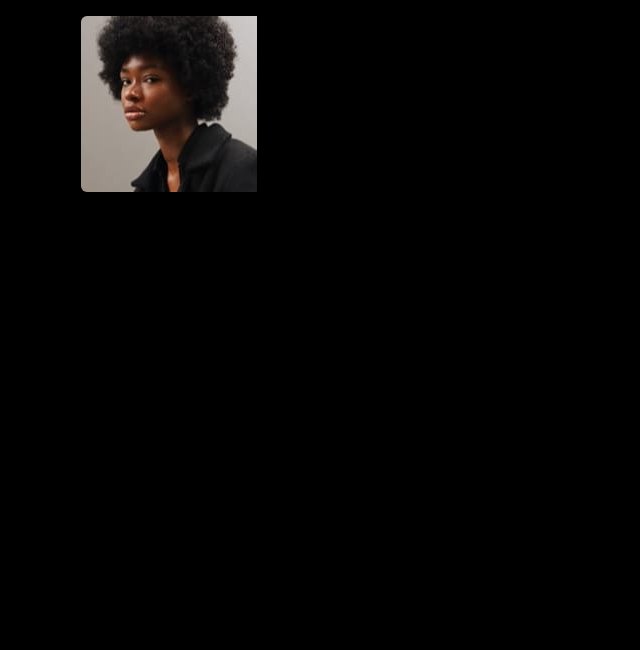
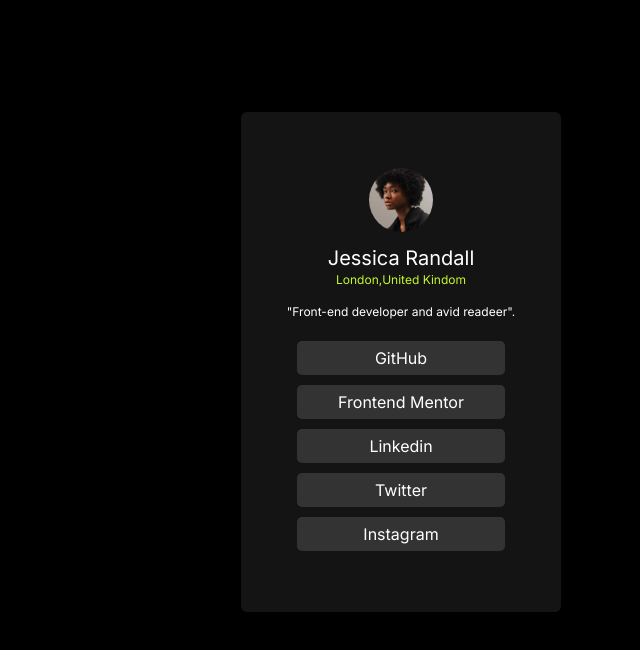
Before and after one commit to alpha-eric08/social-link-profile-app, a plain HTML site: page index.html in a window 1280 px wide. Shown: the whole page, without its empty margins (239-879 px from the left). Drawn offline with nearby package versions, Linux system fonts and the light colour scheme.

Commit message:
i just finished implenting a social-profile-app.

```diff
--- a/index.html
+++ b/index.html
@@ -8,11 +8,39 @@
     <script src="https://cdn.tailwindcss.com"></script>
   </head>
   <body>
-    <main class="max-w-2xl h-max mx-auto bg-off-black p-4">
+    <main
+      class="max-w-xs flex flex-col rounded-md h-[500px] mx-auto p-4 mt-28 items-center justify-center"
+    >
       <!-- image secion -->
-      <section class="rounded-md overflow-hidden">
-        <img src="./assets/avatar-jessica.jpeg" alt="avatar-jessica" />
+      <section class="w-16 rounded-full overflow-hidden mx-auto">
+        <img
+          src="./assets/avatar-jessica.jpeg"
+          alt="avatar-jessica"
+          class="w-full"
+        />
       </section>
+      <div class="mx-auto flex flex-col items-center">
+        <h1 class="text-xl pt-3">Jessica Randall</h1>
+        <h3 class="text-xs">London,United Kindom</h3>
+        <p class="p-4 text-center text-xs">
+          "Front-end developer and avid readeer".
+        </p>
+      </div>
+      <div>
+        <ul class="w-52 m-auto flex flex-col items-center text-center">
+          <li><a href="https://github.com/" target="_blank"> GitHub</a></li>
+          <li>
+            <a href="https://www.frontendmentor.io" target="_blank"
+              >Frontend Mentor</a
+            >
+          </li>
+          <li><a href="https://www.linkedin.com">Linkedin</a></li>
+          <li><a href="https://twitter.com" target="_blank">Twitter</a></li>
+          <li>
+            <a href="https://www.instagram.com" target="_blank">Instagram </a>
+          </li>
+        </ul>
+      </div>
     </main>
   </body>
 </html>
--- a/style.css
+++ b/style.css
@@ -2,4 +2,24 @@
 body {
   font-family: "Inter", sans-serif;
   background-color: black;
+  color: hsl(0, 0%, 100%);
 }
+main {
+  background-color: hsl(0, 0%, 8%);
+}
+h3 {
+  color: hsl(75, 94%, 57%);
+}
+
+li {
+  width: 100%;
+  border-radius: 5px;
+  background: hsl(0, 0%, 20%);
+  margin: 5px 5px;
+  padding: 5px 5px;
+}
+li:hover {
+  color: black;
+  cursor: pointer;
+  background-color: hsl(75, 94%, 57%);
+}
```
